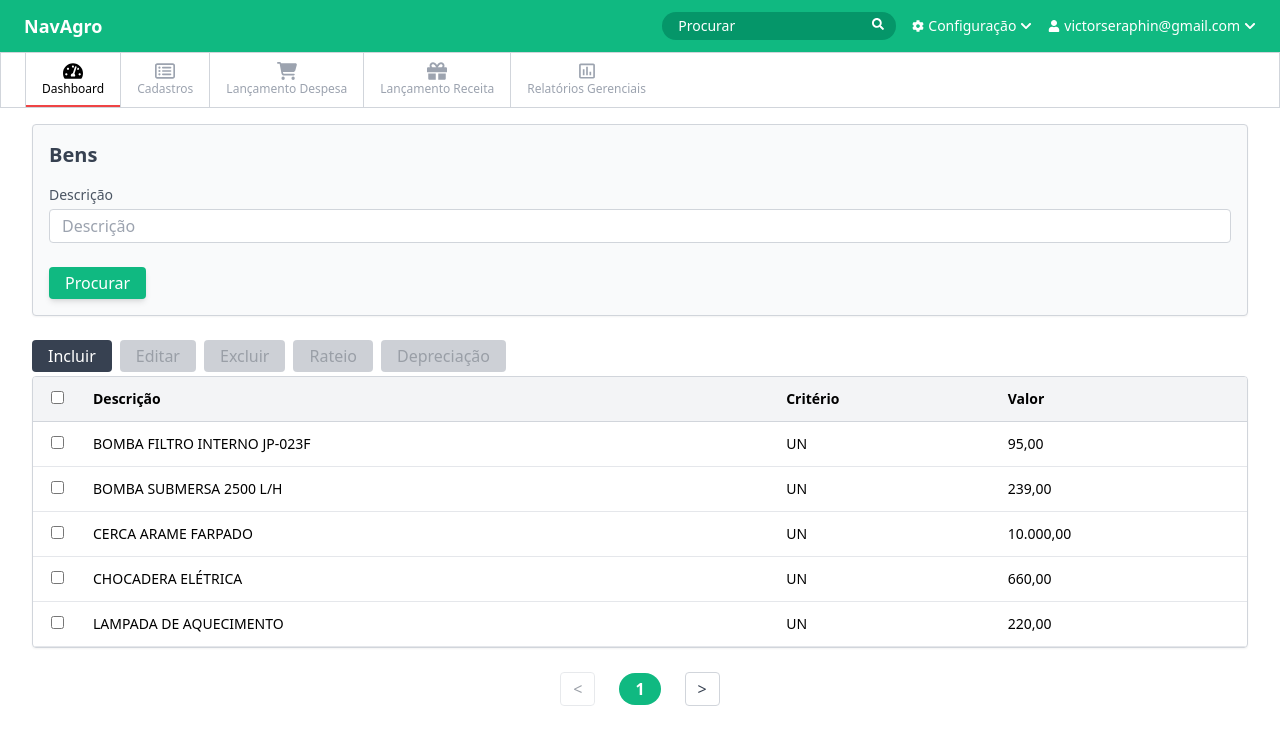
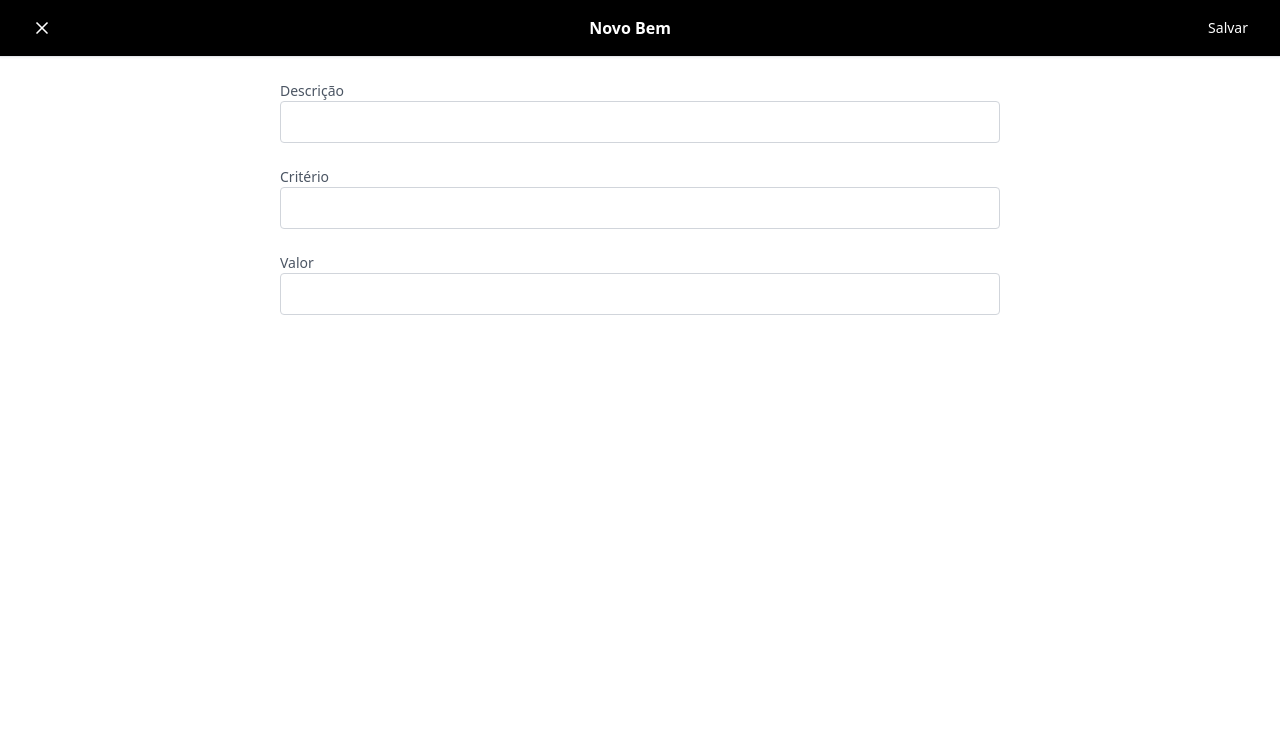
Before and after one commit to victorseraphin/navagro_front, a React (Vite) app: page /cadastros/bens in a window 1280 px wide. Both pictures are taken after a click on the button "Incluir". Shown: the top 744 px of the page. Built offline with nearby package versions, Linux system fonts and the light colour scheme.

Commit message:
Criando formulario do Cad Bens

```diff
--- a/src/pages/Cadastros/Bens/Bens.jsx
+++ b/src/pages/Cadastros/Bens/Bens.jsx
@@ -1,4 +1,5 @@
 import { useState, useMemo } from "react";
+import FormBem from "./FormBem";
 
 const bensIniciais = [
     { id: 1, descricao: "BOMBA FILTRO INTERNO JP-023F", criterio: "UN", valor: 95.0 },
@@ -52,7 +53,21 @@ export default function BensPage() {
     };
 
     // Botões ações (exemplo)
-    const handleIncluir = () => alert("Incluir clicado");
+    const [exibindoFormulario, setExibindoFormulario] = useState(false);
+
+    const handleIncluir = () => {
+        setExibindoFormulario(true);
+    };
+
+    const salvarNovoBem = (novoBem) => {
+        setBens((prev) => [...prev, novoBem]);
+        setExibindoFormulario(false);
+    };
+
+    const cancelarModal = () => {
+        setExibindoFormulario(false);
+    };
+
     const handleEditar = () => {
         if (selectedIds.size !== 1) {
             alert("Selecione exatamente 1 item para editar");
@@ -222,6 +237,9 @@ export default function BensPage() {
                     &gt;
                 </button>
             </div>
+            {exibindoFormulario && (
+                <FormBem onSalvar={salvarNovoBem} onCancelar={cancelarModal} />
+            )}
         </div>
     );
 }
--- /dev/null
+++ b/src/pages/Cadastros/Bens/FormBem.jsx
@@ -0,0 +1,85 @@
+import { useState } from "react";
+import { FiX } from "react-icons/fi"; // ícone X preto
+
+export default function FormBem({ onSalvar, onCancelar }) {
+    const [descricao, setDescricao] = useState("");
+    const [criterio, setCriterio] = useState("");
+    const [valor, setValor] = useState("");
+
+    const handleSalvar = () => {
+        if (!descricao || !criterio || !valor) {
+            alert("Preencha todos os campos.");
+            return;
+        }
+
+        const novoBem = {
+            id: Date.now(),
+            descricao,
+            criterio,
+            valor: parseFloat(valor),
+        };
+
+        onSalvar(novoBem);
+    };
+
+    return (
+        <div className="fixed inset-0 z-50 bg-white flex flex-col overflow-auto">
+            {/* Barra superior preta */}
+            <div className="flex items-center justify-between px-4 py-3 border-b shadow-sm sticky top-0 bg-black z-10 text-white">
+                {/* Botão X com texto vermelho */}
+                <button
+                    onClick={onCancelar}
+                    className="flex items-center gap-2 px-4 py-1.5 rounded-full hover:bg-gray-900"
+                    aria-label="Fechar"
+                >
+                    <FiX className="text-white text-xl bg-black p-0.1 hover:bg-gray-900" />
+                </button>
+
+                {/* Título centralizado */}
+                <h2 className="text-base font-semibold text-white">Novo Bem</h2>
+
+                {/* Botão Salvar com fundo preto (igual à barra) */}
+                <button
+                    onClick={handleSalvar}
+                    className="text-sm font-medium bg-black text-white px-4 py-1.5 rounded-full hover:bg-gray-900"
+                >
+                    Salvar
+                </button>
+            </div>
+
+            {/* Conteúdo do formulário */}
+            <form onSubmit={(e) => e.preventDefault()} className="p-6 space-y-6 max-w-3xl w-full mx-auto">
+                <div>
+                    <label className="block text-sm font-medium text-gray-600">Descrição</label>
+                    <input
+                        type="text"
+                        value={descricao}
+                        onChange={(e) => setDescricao(e.target.value)}
+                        className="w-full border border-gray-300 px-3 py-2 rounded"
+                    />
+                </div>
+
+                <div>
+                    <label className="block text-sm font-medium text-gray-600">Critério</label>
+                    <input
+                        type="text"
+                        value={criterio}
+                        onChange={(e) => setCriterio(e.target.value)}
+                        className="w-full border border-gray-300 px-3 py-2 rounded"
+                    />
+                </div>
+
+                <div>
+                    <label className="block text-sm font-medium text-gray-600">Valor</label>
+                    <input
+                        type="number"
+                        step="0.01"
+                        value={valor}
+                        onChange={(e) => setValor(e.target.value)}
+                        className="w-full border border-gray-300 px-3 py-2 rounded"
+                    />
+                </div>
+            </form>
+        </div>
+    );
+}
```
